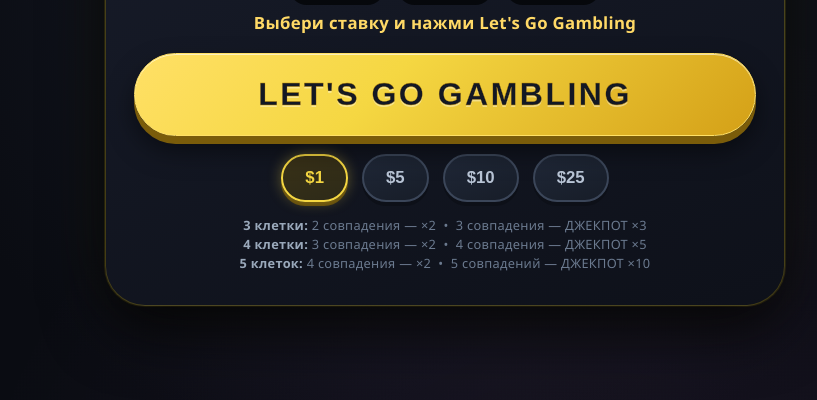
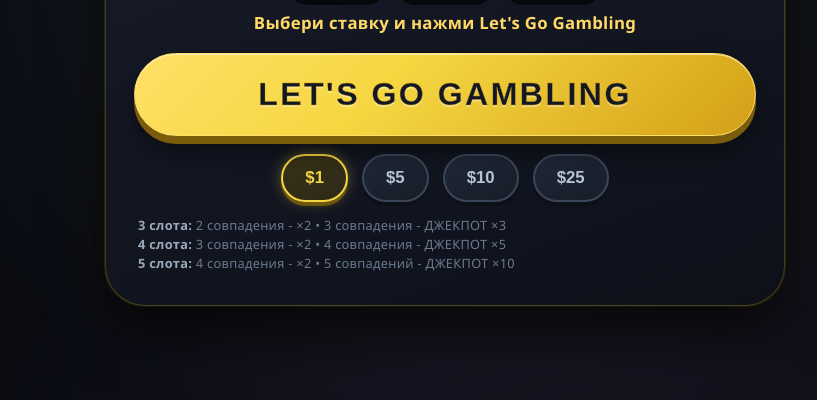
Before and after one commit to Polkovnik-Zezulevic/Koch_butan_Casino, a plain HTML site: page index.html in a window 1280 px wide. Shown: the part 400-800 px from the top of the page, without its empty margins (195-1012 px from the left). Drawn offline with Linux system fonts and the light colour scheme.

Commit message:
Update index.html

```diff
--- a/index.html
+++ b/index.html
@@ -239,7 +239,7 @@
     }
 
     .footer-hint {
-      text-align: center; font-size: clamp(0.65rem, 2.5vw, 0.8rem); color: #6b7a8f;
+      text-align: left; font-size: clamp(0.65rem, 2.5vw, 0.8rem); color: #6b7a8f;
       margin-top: 14px; line-height: 1.5; letter-spacing: 0.3px; padding: 0 4px;
     }
 
@@ -403,9 +403,9 @@
     </div>
 
     <div class="footer-hint">
-      <b>3 клетки:</b> 2 совпадения — ×2 &nbsp;•&nbsp; 3 совпадения — ДЖЕКПОТ ×3<br>
-      <b>4 клетки:</b> 3 совпадения — ×2 &nbsp;•&nbsp; 4 совпадения — ДЖЕКПОТ ×5<br>
-      <b>5 клеток:</b> 4 совпадения — ×2 &nbsp;•&nbsp; 5 совпадений — ДЖЕКПОТ ×10
+      <b>3 слота:</b> 2 совпадения - ×2 • 3 совпадения - ДЖЕКПОТ ×3<br>
+      <b>4 слота:</b> 3 совпадения - ×2 • 4 совпадения - ДЖЕКПОТ ×5<br>
+      <b>5 слота:</b> 4 совпадения - ×2 • 5 совпадений - ДЖЕКПОТ ×10
     </div>
   </div>
 
```
